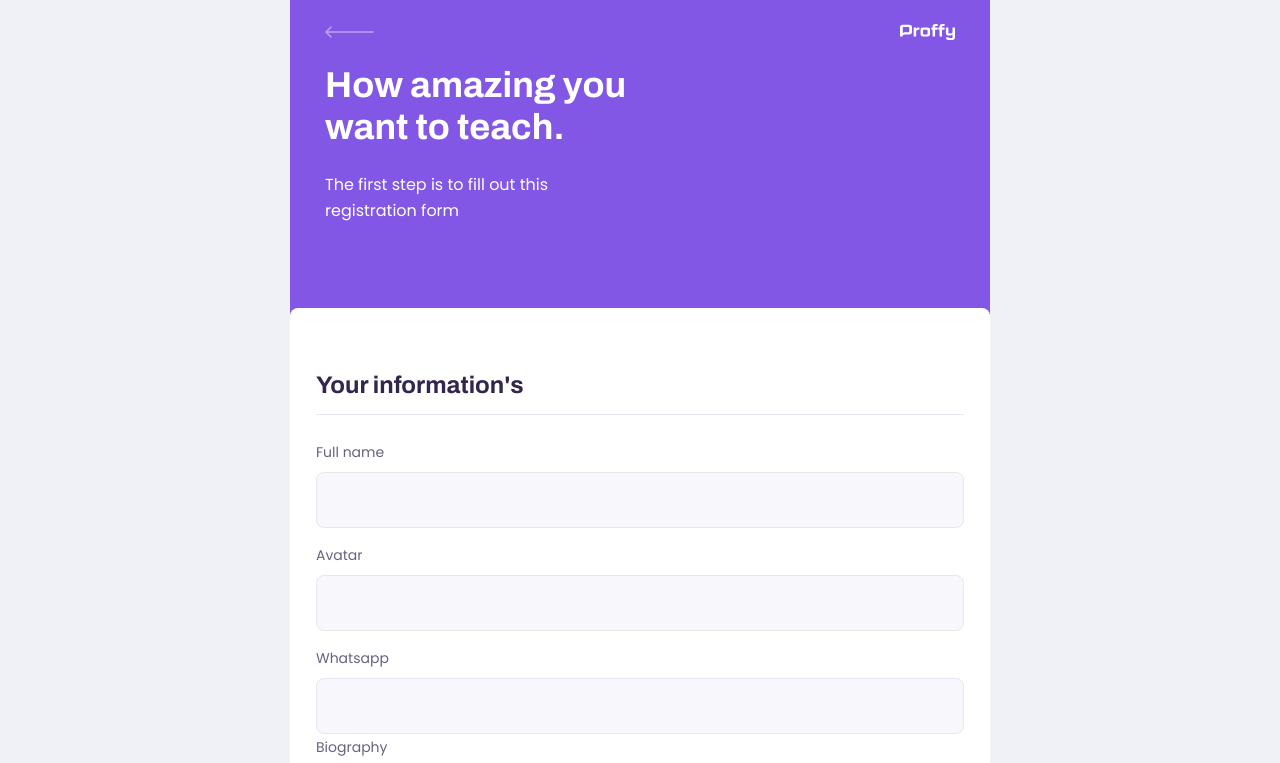
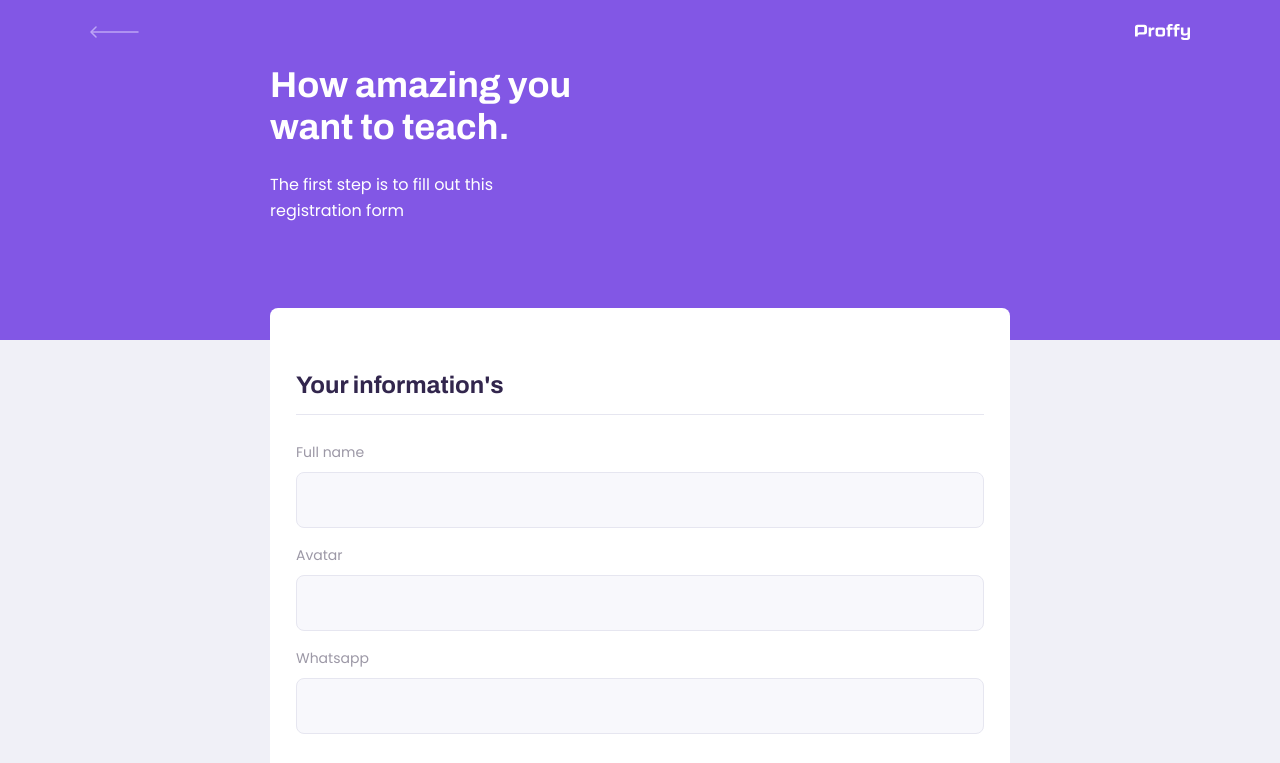
Before and after one commit to davipm/react-node-ts-teaching, a React (Create React App) app in the folder client/: page /give-classes in a window 1280 px wide. Shown: the top 763 px of the page. Built offline with nearby package versions, Linux system fonts and the light colour scheme.

Commit message:
update css

```diff
--- a/client/src/pages/Landing/styles.ts
+++ b/client/src/pages/Landing/styles.ts
@@ -80,11 +80,11 @@ export const Button = styled.a<ButtonProps>`
       : null}
 `;
 
-export const TotalConnections = styled.div`
+export const TotalConnections = styled.span`
   display: flex;
   align-items: center;
   justify-content: center;
-  font-size: 1.4rem;
+  font-size: 1.3rem;
 
   img {
     margin-left: 0.8rem;
--- a/client/src/pages/TeacherForm/styles.ts
+++ b/client/src/pages/TeacherForm/styles.ts
@@ -1,12 +1,24 @@
 import styled from "styled-components/macro";
 import { HeaderContent } from "../../components/PageHeader/styles";
+import { Container as Input } from "../../components/Input/styles";
+import { Container as Textarea } from "../../components/Textarea/styles";
+import { Container as Select } from "../../components/Select/styles";
 
 export const Container = styled.section`
   width: 100vw;
   height: 100vh;
+  max-width: 100vw;
+
+  @media (max-width: 700px) {
+    max-width: 100vw;
+  }
 
   ${HeaderContent} {
     margin-bottom: 6.4rem;
+
+    @media (max-width: 700px) {
+      margin-bottom: 0;
+    }
   }
 
   main {
@@ -22,7 +34,11 @@ export const Container = styled.section`
       padding: 0 2.4rem;
       border: 0;
 
-      & + & {
+      @media (max-width: 700px) {
+        padding: 0 6.4rem;
+      }
+
+      + fieldset {
         margin-top: 6.4rem;
       }
 
@@ -36,9 +52,97 @@ export const Container = styled.section`
         color: var(--color-text-title);
         margin-bottom: 2.4rem;
         border-bottom: 1px solid var(--color-line-in-white);
+
+        button {
+          font: 700 1.6rem Archivo;
+          color: var(--color-primary);
+          background: none;
+          border: 0;
+          transition: color 0.2s;
+          cursor: pointer;
+
+          :hover {
+            color: var(--color-primary-dark);
+          }
+        }
+      }
+
+      ${Input} + ${Textarea},
+      ${Select} + ${Input} {
+        margin-top: 2.4rem;
+      }
+    }
+
+    label {
+      color: var(--color-text-complement);
+    }
+
+    footer {
+      padding: 4rem 2.4rem;
+      background-color: var(--color-box-footer);
+      border-top: 1px solid var(--color-line-in-white);
+      margin-top: 6.4rem;
+
+      @media (max-width: 700px) {
+        display: flex;
+        align-items: center;
+        justify-content: space-between;
+        padding: 4rem 6.4rem;
+      }
+
+      p {
+        display: flex;
+        align-items: center;
+        justify-content: center;
+        font-size: 1.4rem;
+        line-height: 2.4rem;
+        color: var(--color-text-complement);
+
+        @media (max-width: 700px) {
+          justify-content: space-between;
+        }
+
+        img {
+          margin-right: 2rem;
+        }
+      }
+
+      button {
+        width: 100%;
+        height: 5.6rem;
+        background-color: var(--color-secundary);
+        color: var(--color-button-text);
+        border: 0;
+        border-radius: 0.8rem;
+        cursor: pointer;
+        font: 700 1.6rem Archivo;
+        display: flex;
+        justify-content: center;
+        text-decoration: none;
+        transition: background-color 0.2s;
+        margin-top: 3.2rem;
+
+        @media (max-width: 700px) {
+          width: 20rem;
+          margin-bottom: 0;
+        }
+
+        :hover {
+          background-color: var(--color-secundary-dark);
+        }
       }
     }
   }
 `;
 
-export const ScheduleItem = styled.div``;
+export const ScheduleItem = styled.div`
+  @media (max-width: 700px) {
+    display: grid;
+    grid-template-columns: 2fr 1fr 1fr;
+    column-gap: 1.6rem;
+
+    ${Input} {
+      margin-top: 0 !important;
+    }
+  }
+`;
```
